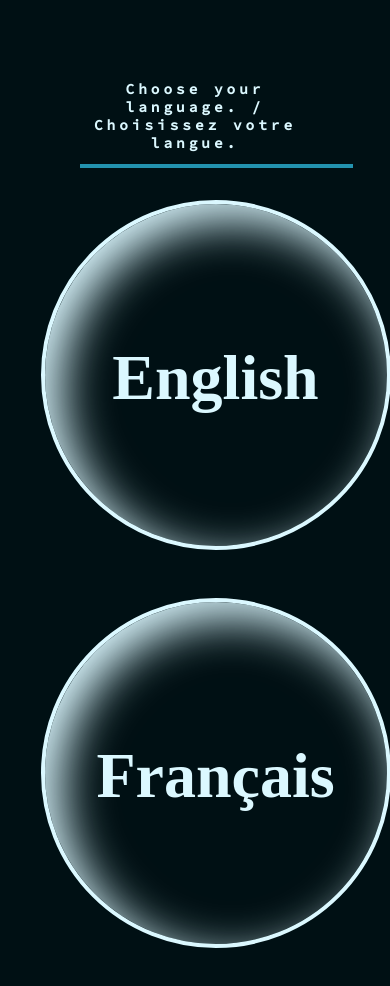
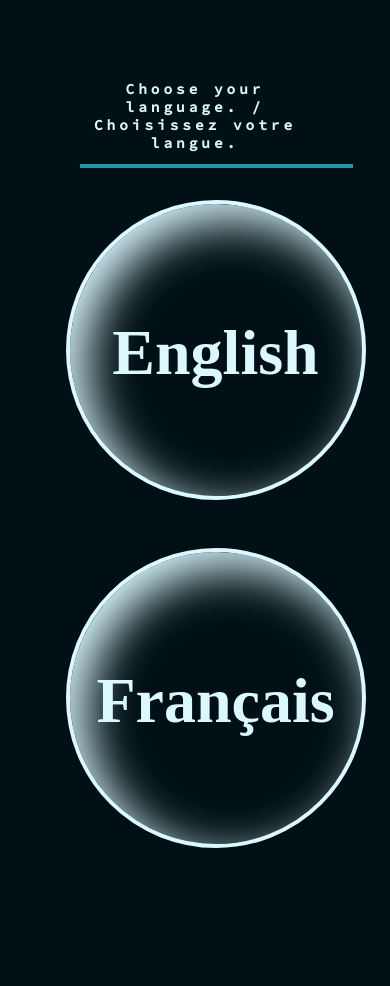
Before and after one commit to Adissuu/Portfolio, a plain HTML site: page index.html in a window 390 px wide. Shown: the top 986 px of the page. After the commit the page ends 928 px from the top, so only its background shows below. Drawn offline with Linux system fonts and the light colour scheme; a web font is replaced by a local one.

Commit message:
resizing for phone

```diff
--- a/css/styles.css
+++ b/css/styles.css
@@ -207,8 +207,8 @@ Index
   text-transform: capitalize;
   display: flex;
   font-size: 4rem;
-  height: 350px;
-  width: 350px;
+  height: 300px;
+  width: 300px;
   color: var(--clr-primary-10);
   border: 0.25rem solid var(--clr-primary-10);
   border-radius: 50%;
@@ -223,6 +223,10 @@ Index
   box-shadow: 0rem 0rem 0rem var(--clr-primary-10) inset;
 }
 @media screen and (min-width:992px) {
+  .index-button{
+    height: 350px;
+    width: 350px;
+  }
   .index-center{
     grid-template-columns: repeat(2, 1fr);
   }
```
